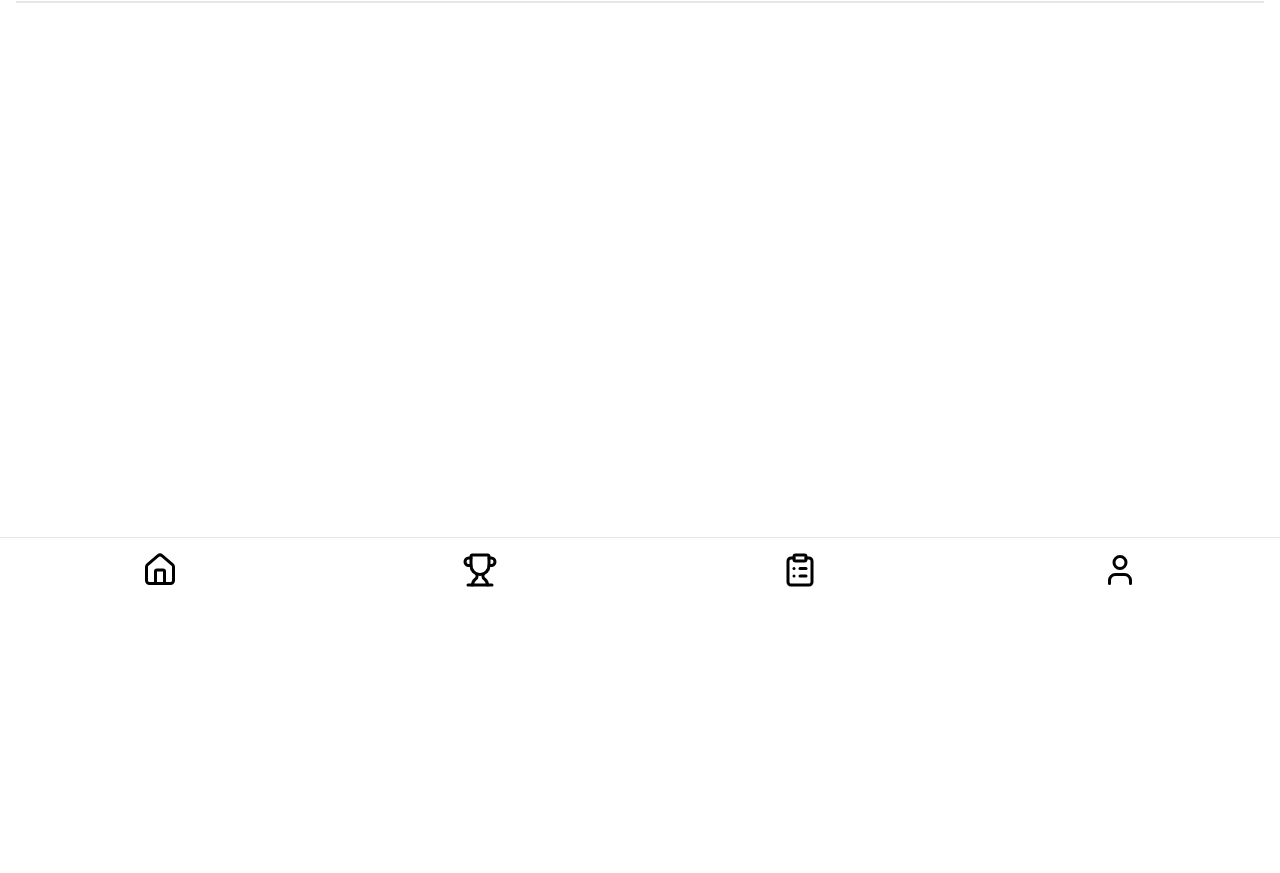
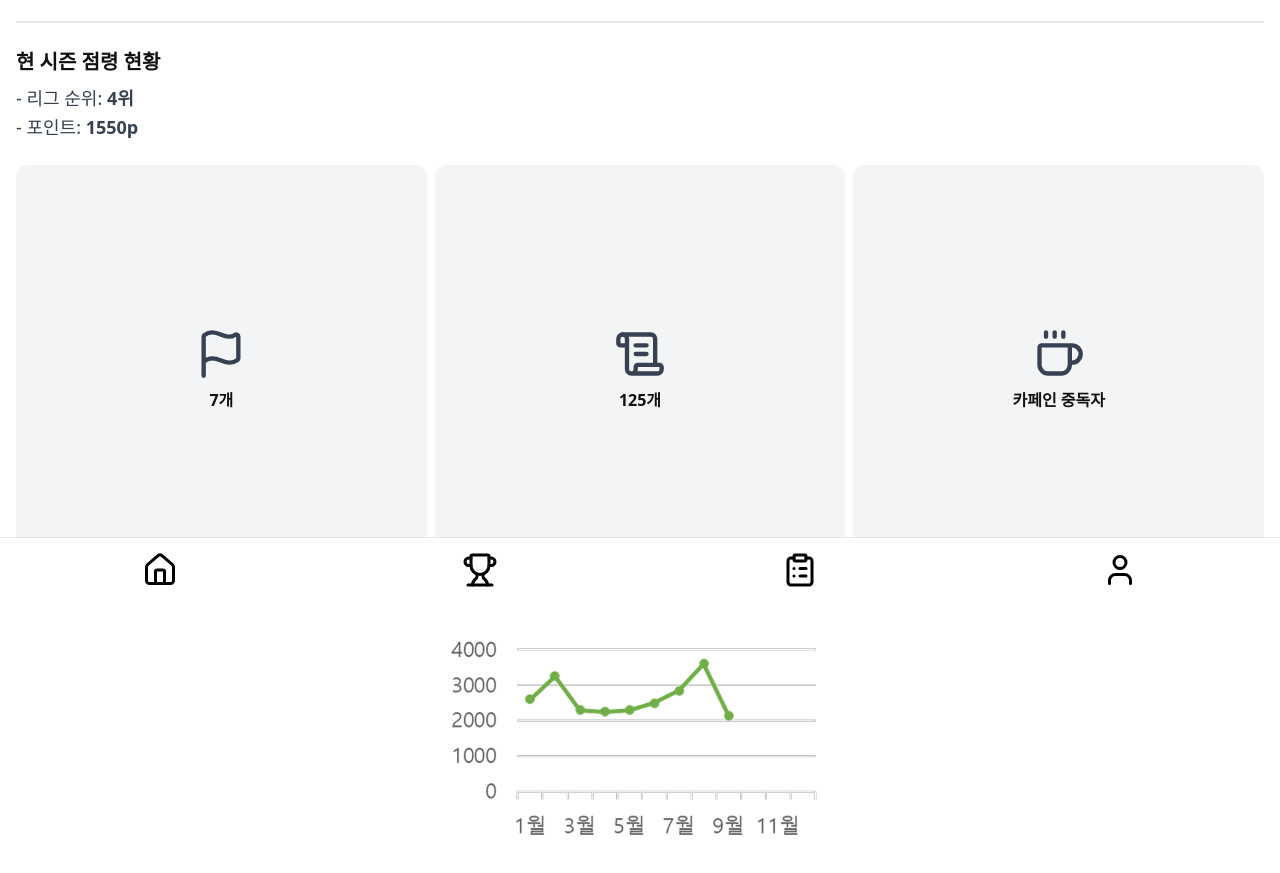
Before and after one commit to battlemap-org/battlemap-fe, a React (Vite) app: page /profile in a window 1280 px wide. Shown: the part 199-1072 px from the top of the page. Before the commit the page ends 800 px from the top, so only its background shows below. Built offline with nearby package versions, Linux system fonts and the light colour scheme.

Commit message:
프로필 페이지 완성~

```diff
--- a/src/pages/profile/Profile.jsx
+++ b/src/pages/profile/Profile.jsx
@@ -1,5 +1,5 @@
 import React from 'react';
-import { Settings, UserCircle } from 'lucide-react';
+import { Settings, UserCircle, Flag, ScrollText, Coffee } from 'lucide-react';
 
 const Header = () => {
   return (
@@ -38,7 +38,7 @@ function Profile() {
       <main style={{ padding: 16, background: '#fff' }}>
         {/* 프로필 영역 */}
         <div style={{ display: 'flex', alignItems: 'center', marginBottom: 16 }}>
-          <UserCircle size={100} style={{ color: '#000' }} strokeWidth={1} />
+          <UserCircle size={120} style={{ color: '#000' }} strokeWidth={1} />
           <div
             style={{
               marginLeft: 16,
@@ -48,7 +48,7 @@ function Profile() {
               justifyContent: 'center',
             }}
           >
-            <div style={{ fontSize: 18, fontWeight: 700 }}>{userName}</div>
+            <div style={{ fontSize: 24, fontWeight: 700 }}>{userName}</div>
             <div
               style={{
                 display: 'flex',
@@ -91,8 +91,117 @@ function Profile() {
         </div>
 
         {/* 구분선 */}
-        <hr style={{ border: '1px solid #e5e7eb' }} />
-        {/* 이하 추가 컨텐츠... */}
+        <hr style={{ border: '1px solid #e5e7eb', marginBottom: 24 }} />
+
+        <div style={{ marginBottom: 24 }}>
+          <div style={{ fontSize: 20, fontWeight: 700, marginBottom: 8 }}>
+            현 시즌 점령 현황
+          </div>
+          <div style={{ fontSize: 18, color: '#374151', marginBottom: 2 }}>
+            - 리그 순위: <span style={{ fontWeight: 600 }}>4위</span>
+          </div>
+          <div style={{ fontSize: 18, color: '#374151' }}>
+            - 포인트: <span style={{ fontWeight: 600 }}>1550p</span>
+          </div>
+        </div>
+
+        {/* 박스 3개 */}
+        <div
+          style={{
+            display: 'flex',
+            justifyContent: 'space-between',
+            gap: 8,
+            marginBottom: 8,
+          }}
+        >
+          {/* 박스 1 */}
+          <div
+            style={{
+              flex: 1,
+              background: '#f3f4f6',
+              borderRadius: 12,
+              display: 'flex',
+              flexDirection: 'column',
+              alignItems: 'center',
+              justifyContent: 'center',
+              aspectRatio: '1 / 1',
+            }}
+          >
+            <Flag size={52} style={{ color: '#374151' }} />
+            <span style={{ marginTop: 8, fontWeight: 600 }}>7개</span>
+          </div>
+
+          {/* 박스 2 */}
+          <div
+            style={{
+              flex: 1,
+              background: '#f3f4f6',
+              borderRadius: 12,
+              display: 'flex',
+              flexDirection: 'column',
+              alignItems: 'center',
+              justifyContent: 'center',
+              aspectRatio: '1 / 1',
+            }}
+          >
+            <ScrollText size={52} style={{ color: '#374151' }} />
+            <span style={{ marginTop: 8, fontWeight: 600 }}>125개</span>
+          </div>
+
+          {/* 박스 3 */}
+          <div
+            style={{
+              flex: 1,
+              background: '#f3f4f6',
+              borderRadius: 12,
+              display: 'flex',
+              flexDirection: 'column',
+              alignItems: 'center',
+              justifyContent: 'center',
+              aspectRatio: '1 / 1',
+            }}
+          >
+            <Coffee size={52} style={{ color: '#374151' }} />
+            <span style={{ marginTop: 8, fontWeight: 600 }}>카페인 중독자</span>
+          </div>
+        </div>
+
+        {/* 박스 하단 텍스트 */}
+        <div
+          style={{
+            display: 'flex',
+            justifyContent: 'space-between',
+            textAlign: 'center',
+            color: '#44474bff',
+            fontSize: 13,
+            marginBottom: 24,
+          }}
+        >
+          <span style={{ flex: 1 }}>총 점령 수</span>
+          <span style={{ flex: 1 }}>총 퀘스트 수</span>
+          <span style={{ flex: 1 }}>많이 활동한 카테고리</span>
+        </div>
+
+        {/* 그래프 이미지 */}
+        <div
+          style={{
+            width: '100%',
+            display: 'flex',
+            justifyContent: 'center',
+            marginBottom: 24,
+          }}
+        >
+          <img
+            src="/assets/graph.png"
+            alt="활동 그래프"
+            style={{
+              width: '100%',
+              maxWidth: 400,
+              height: 'auto',
+              borderRadius: 12,
+            }}
+          />
+        </div>
       </main>
     </div>
   );
```
Also changed, not shown: public/assets/graph.png (added), src/components/Footer.jsx (line endings or trailing spaces).
